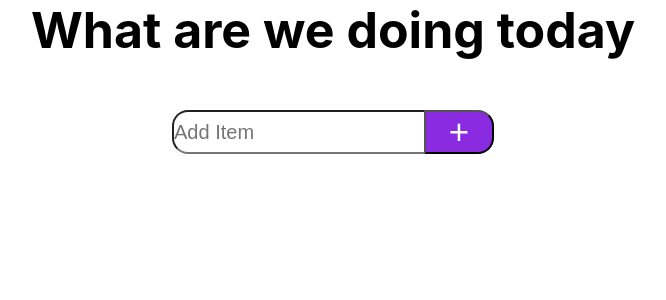
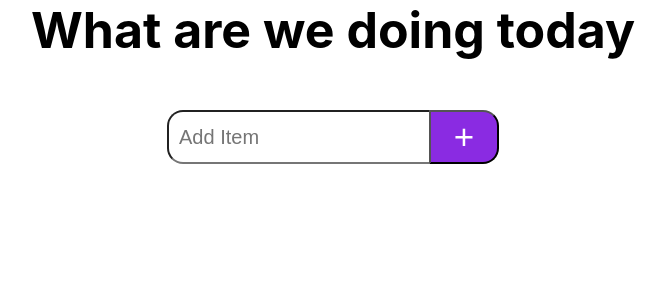
Before and after one commit to devpancho/ToDo-App-Gate, a React (Create React App) app: page / in a window 1280 px wide. Shown: the top 300 px of the page, without its empty margins (307-973 px from the left). Built offline with nearby package versions, Linux system fonts and the light colour scheme.

Commit message:
feat(addTodo): users are now able to veiw items

```diff
--- a/src/App.css
+++ b/src/App.css
@@ -12,7 +12,7 @@ form {
 }
 
 input, button {
-    height: 40px;
+    height: 50px;
     align-items: center;
     font-size: 20px;
 }
@@ -21,13 +21,25 @@ input {
     width: 250px;
     border-radius: 16px 0px 0px 16px;
     border-right: 0;
+    padding-left: 10px;
 }
 
 button {
     width: 70px;
     border-radius: 0px 16px 16px 0px;
-    height: 44px;
+    height: 54px;
     background-color: blueviolet;
     color: white;
     font-size: 35px;
 }
+
+ul {
+    padding: 0;
+    list-style: none;
+    margin-bottom: 0px;
+  }
+
+  li {
+    width: 450px;
+    text-align: left;
+  }
--- a/src/App.js
+++ b/src/App.js
@@ -1,4 +1,4 @@
-import { useState } from 'react';
+import React from 'react';
 import './App.css';
 import Header from './components/header/Header';
 import AddTodo from './components/AddTodo'
@@ -6,7 +6,7 @@ import AddTodo from './components/AddTodo'
 
 function App() {
 
-  const [todos, setTodos] = useState([]);
+
   return (
 
     <div className="App">
--- a/src/components/AddTodo.js
+++ b/src/components/AddTodo.js
@@ -3,12 +3,31 @@ import React, { useState } from "react";
 const AddTodo = () => {
 
     const [todo, setTodo] = useState("");
+    const [todos, setTodos] = useState([]);
+
+   function submitHandler (e) {
+    e.preventDefault()
+
+    const newTodo = {
+        text: todo,
+        completed: false,
+    }
+    setTodos ([...todos].concat(newTodo))
+    setTodo("")
+   }
+
 
     return (
-        <form>
-        <input type="text" name = "todo" value={todo} placeholder = "Add Item" onChange={(e) => {setTodo(e.target.value)}} />
-        <button className='add-button'>+</button>
-      </form>
+       <><form onSubmit={submitHandler}>
+            <input type="text" onchange ={(e) => setTodo(e.taget.value )} name="todo" value={todo} placeholder="Add Item" onChange={(e) => { setTodo(e.target.value); } } />
+            <button className='add-button'>+</button>
+        </form>
+
+       {todos.map((todo) =>
+        <div>{todo.text}</div>)}
+
+        </>
+
     );
 };
 
```
